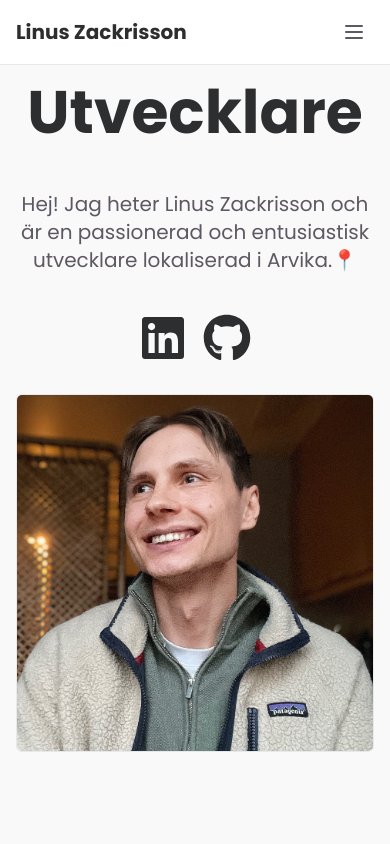
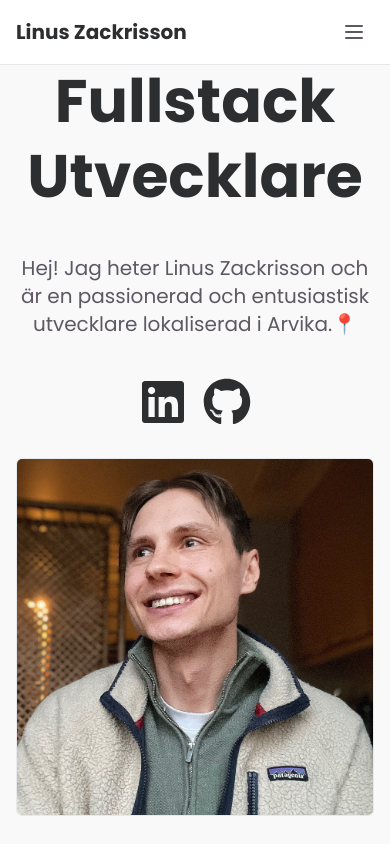
Before and after one commit to Linuszackrisson/lz-portfolio-nextjs, a Next.js app: page / in a window 390 px wide. Shown: the top 844 px of the page. Built offline with nearby package versions, Linux system fonts and the light colour scheme.

Commit message:
mobilt läge fix

```diff
--- a/src/components/Hero.tsx
+++ b/src/components/Hero.tsx
@@ -7,7 +7,7 @@
   return (
     <section id="hem" className="w-full bg-[#f9f9f9]">
       <div className="min-h-screen mx-auto w-full px-4 sm:px-6 md:px-8 max-w-3xl lg:max-w-5xl">
-        <div className="flex flex-col items-left justify-center min-h-screen">
+        <div className="flex flex-col items-left justify-center min-h-screen pt-16 md:pt-0">
           <div className="flex flex-col lg:flex-row items-center justify-center gap-x-16">
             <div className="lg:w-1/2 text-center lg:text-left">
               <h1 className="text-heading text-6xl font-bold leading-tight">
```
